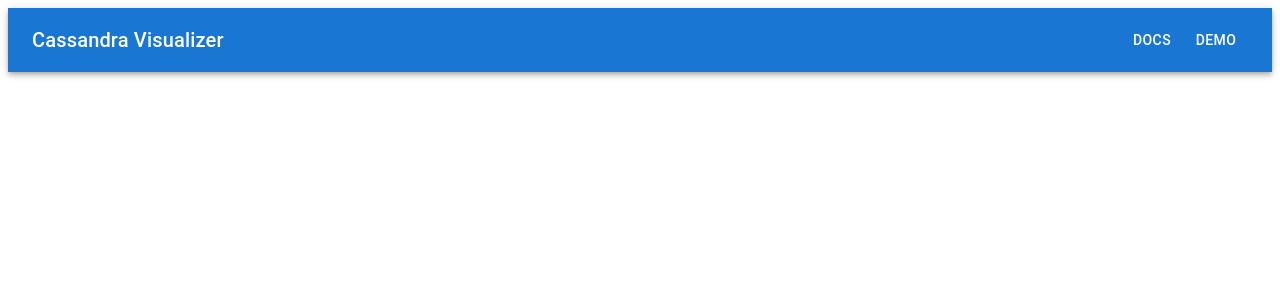
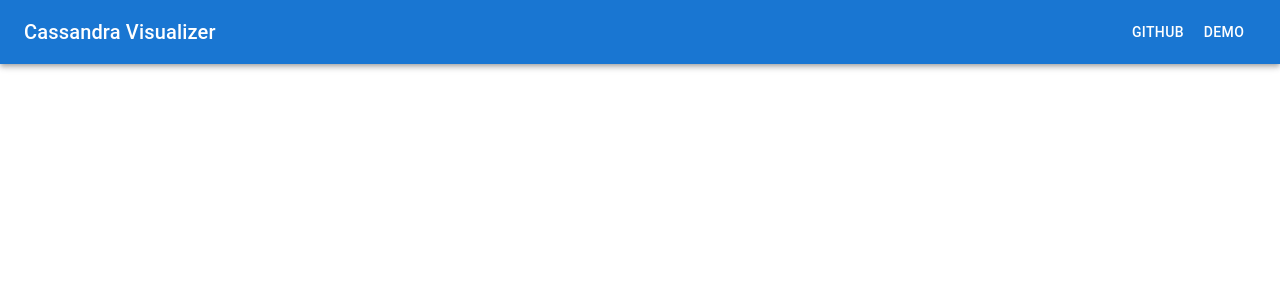
Before and after one commit to oslabs-beta/ClariTea, a React app: page / in a window 1280 px wide. Shown: the top 300 px of the page. Built offline with nearby package versions, Linux system fonts and the light colour scheme.

Commit message:
header adjusted, small scss changes

```diff
--- a/src/components/header/header.jsx
+++ b/src/components/header/header.jsx
@@ -13,7 +13,12 @@
           <Typography variant="h6" component="div" sx={{ flexGrow: 1 }}>
             Cassandra Visualizer
           </Typography>
-          <Button href="https://github.com/oslabs-beta/cassandra-visualizer" color="inherit">Docs</Button>
+          <Button color="inherit" style={{textDecoration: 'none', color: 'white'}}>
+          <a style={{ display: 'flex', textDecoration: 'none', alignItems: 'center', color: 'white'}} color="inherit" href="https://github.com/oslabs-beta/cassandra-visualizer" target="_blank">
+              <i className="fab fa-github fa-3x" style={{ fontSize: "30px"}}></i>
+              <p>Github</p>
+            </a>
+          </Button>
           <Button href="" color="inherit">Demo</Button>
         </Toolbar>
       </AppBar>
--- a/src/styles.scss
+++ b/src/styles.scss
@@ -1,6 +1,5 @@
-h1 {
-    font-family: -apple-system, BlinkMacSystemFont, "Segoe UI",
-    Helvetica, Roboto, Arial, sans-serif;
-    color: brown;
-    font-size: 50px;
-  }
+* {
+  box-sizing: border-box;
+  margin: 0;
+  padding: 0;
+}
```
